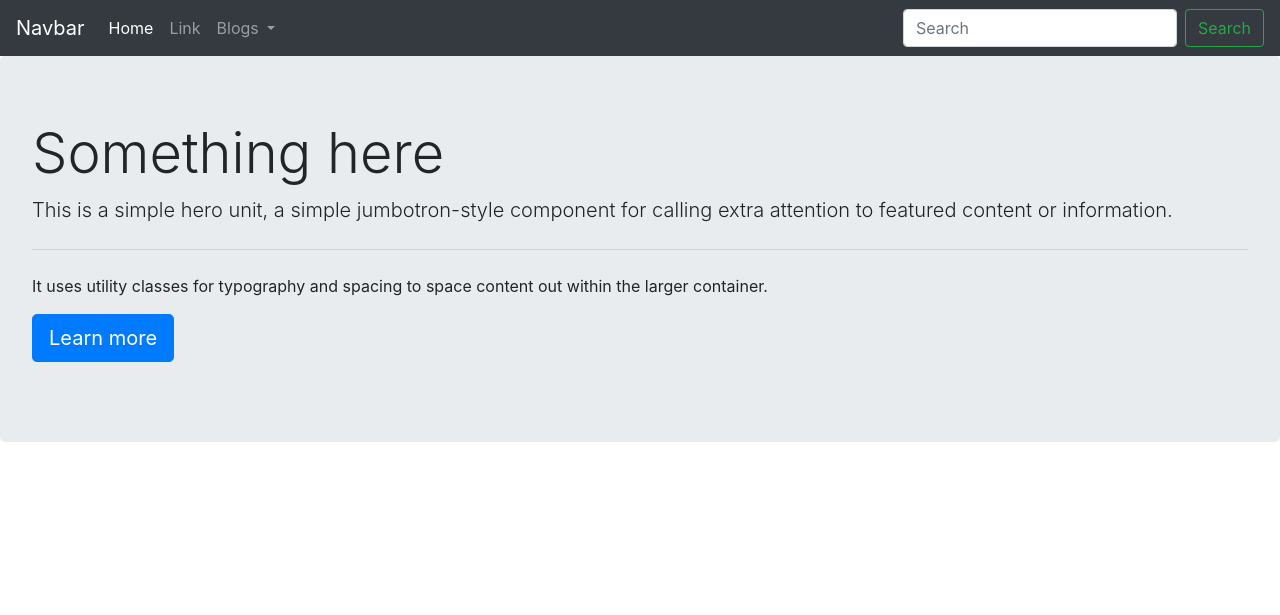
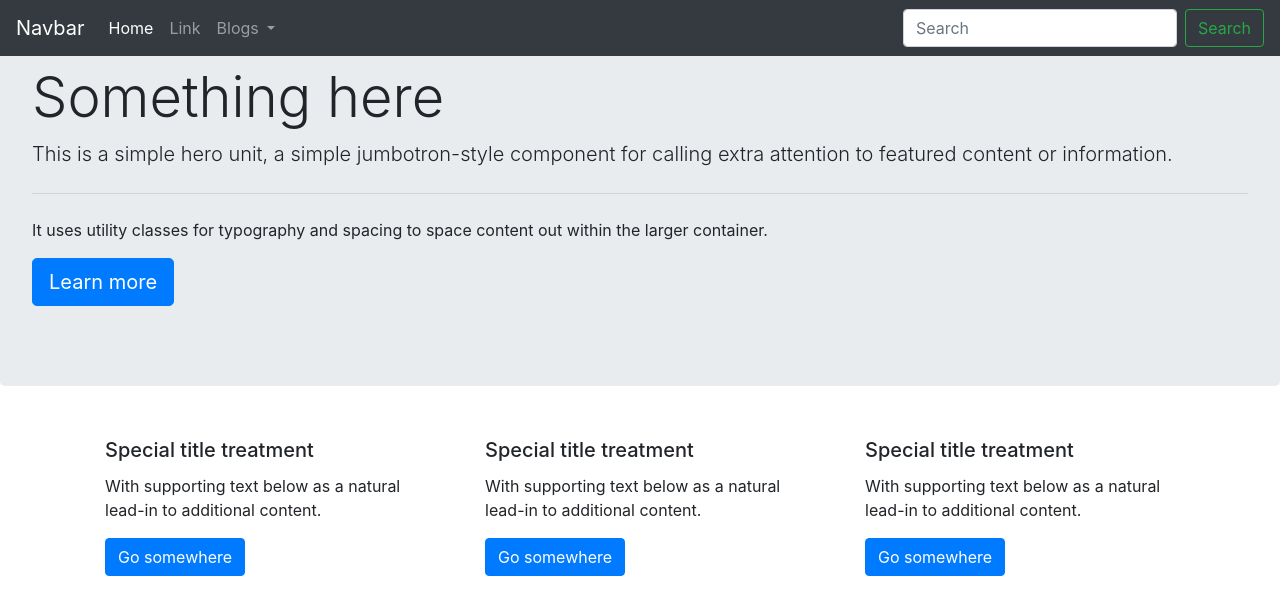
Before and after one commit to JT-Berk/where-is-my-flask, a Flask app: page / in a window 1280 px wide. Shown: the top 615 px of the page. Run offline with Flask 2, Linux system fonts and the light colour scheme; some libraries are stand-ins or nearby versions.

Commit message:
Modified: Home and Index Pages
-Modified Navbar to fixed version
-Migrated to the bootstrap grid system and added cards (not sure if they will be needed)
-Minor CSS changes

```diff
--- /dev/null
+++ b/flaskr/static/main.css
@@ -0,0 +1,6 @@
+#recent-posts-home{
+    padding-left: 50px;
+    padding-right: 50px;
+    align-items: center;
+    justify-content: center;
+}
--- a/flaskr/templates/home.html
+++ b/flaskr/templates/home.html
@@ -18,5 +18,32 @@
         <a class="btn btn-primary btn-lg" href="#" role="button">Learn more</a>
     </p>
 </div>
+<!-- Here could go the most recent blog posts -->
+<div class="container">
+    <div class="row">
+        <div class="col">
+            <div class="card-body">
+                <h5 class="card-title">Special title treatment</h5>
+                <p class="card-text">With supporting text below as a natural lead-in to additional content.</p>
+                <a href="#" class="btn btn-primary">Go somewhere</a>
+            </div>
+        </div>
+        <div class="col">
+            <div class="card-body">
+                <h5 class="card-title">Special title treatment</h5>
+                <p class="card-text">With supporting text below as a natural lead-in to additional content.</p>
+                <a href="#" class="btn btn-primary">Go somewhere</a>
+            </div>
+        </div>
+        <div class="col">
+            <div class="card-body">
+                <h5 class="card-title">Special title treatment</h5>
+                <p class="card-text">With supporting text below as a natural lead-in to additional content.</p>
+                <a href="#" class="btn btn-primary">Go somewhere</a>
+            </div>
+        </div>
+    </div>
+</div>
+
 
 {% endblock content %}
--- a/flaskr/templates/layout.html
+++ b/flaskr/templates/layout.html
@@ -7,11 +7,13 @@
     <link rel="stylesheet" href="https://stackpath.bootstrapcdn.com/bootstrap/4.3.1/css/bootstrap.min.css"
         integrity="sha384-ggOyR0iXCbMQv3Xipma34MD+dH/1fQ784/j6cY/iJTQUOhcWr7x9JvoRxT2MZw1T" crossorigin="anonymous">
 
+    <link rel="stylesheet" href="static/main.css">
+
     {% block head %} {% endblock head %}
 </head>
 
 <body>
-    <nav class="navbar navbar-expand-lg navbar-dark bg-dark">
+    <nav class="navbar navbar-expand-md navbar-dark fixed-top bg-dark">
         <a class="navbar-brand" href="#">Navbar</a>
         <button class="navbar-toggler" type="button" data-toggle="collapse" data-target="#navbarSupportedContent"
             aria-controls="navbarSupportedContent" aria-expanded="false" aria-label="Toggle navigation">
```
